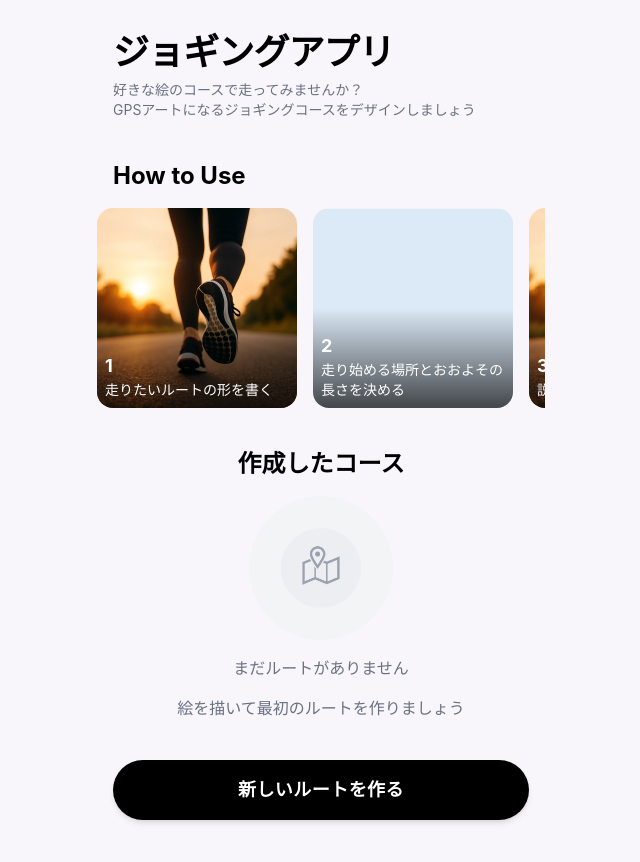
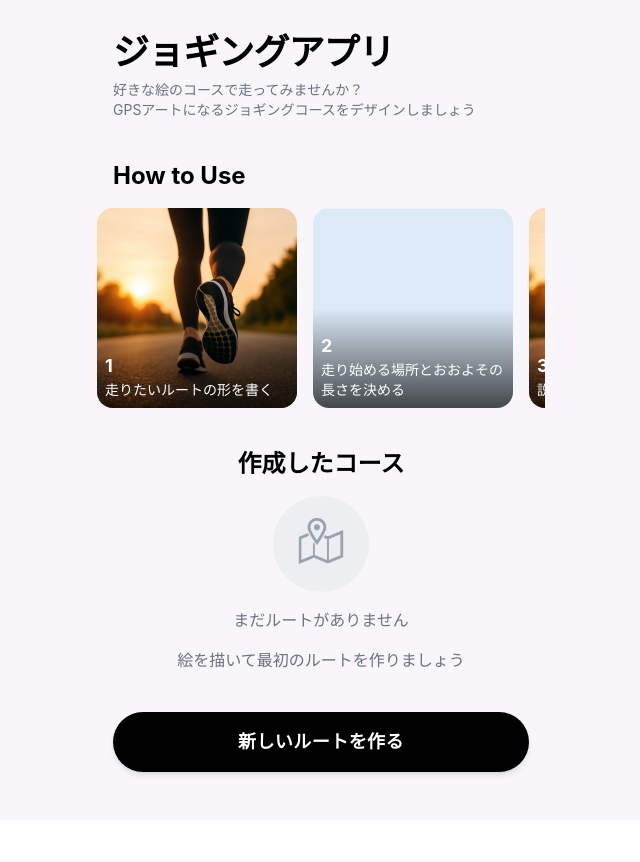
Before and after one commit to jphacks/sp_2509, a Next.js app in the folder frontend/: page /homepage in a window 1280 px wide. Shown: the top 862 px of the page, without its empty margins (319-959 px from the left). After the commit the page ends 820 px from the top, so only its background shows below. Built offline with nearby package versions, Linux system fonts and the light colour scheme.

Commit message:
アイコンサイズ修正

```diff
--- a/frontend/src/app/homepage/page.tsx
+++ b/frontend/src/app/homepage/page.tsx
@@ -47,8 +47,8 @@ export default function Home() {
                     {/* Created Course Section */}
                     <div className="text-center flex flex-col items-center gap-y-4">
                         <h2 className="text-2xl font-bold">作成したコース</h2>
-                        <div className="p-8 bg-gray-100 rounded-full">
-                            <Image src={mapIcon} alt="Map Icon" width={80} height={80} />
+                        <div>
+                            <Image src={mapIcon} alt="Map Icon" width={96} height={96} />
                         </div>
                         <p className="text-gray-500">まだルートがありません</p>
                         <p className="text-gray-500">絵を描いて最初のルートを作りましょう</p>
```
